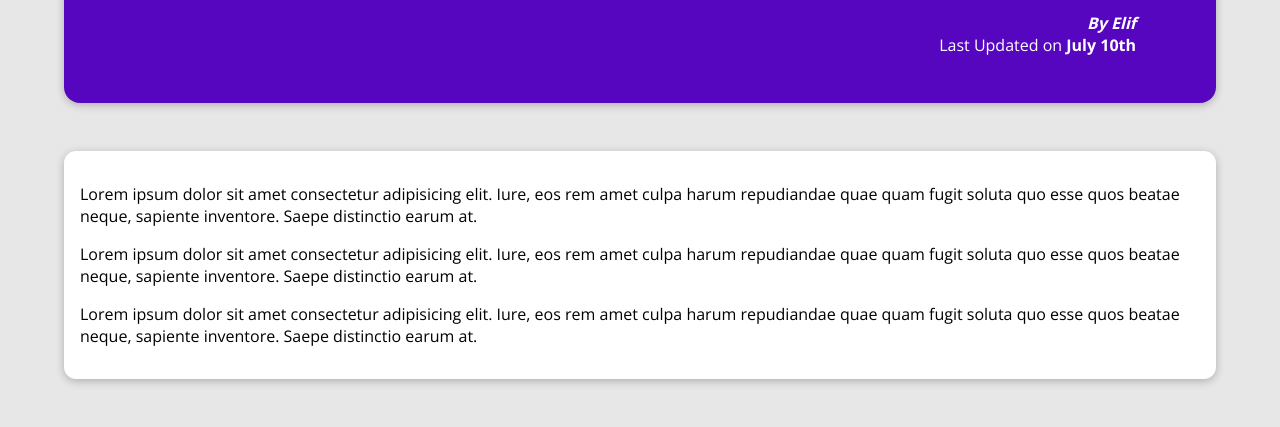
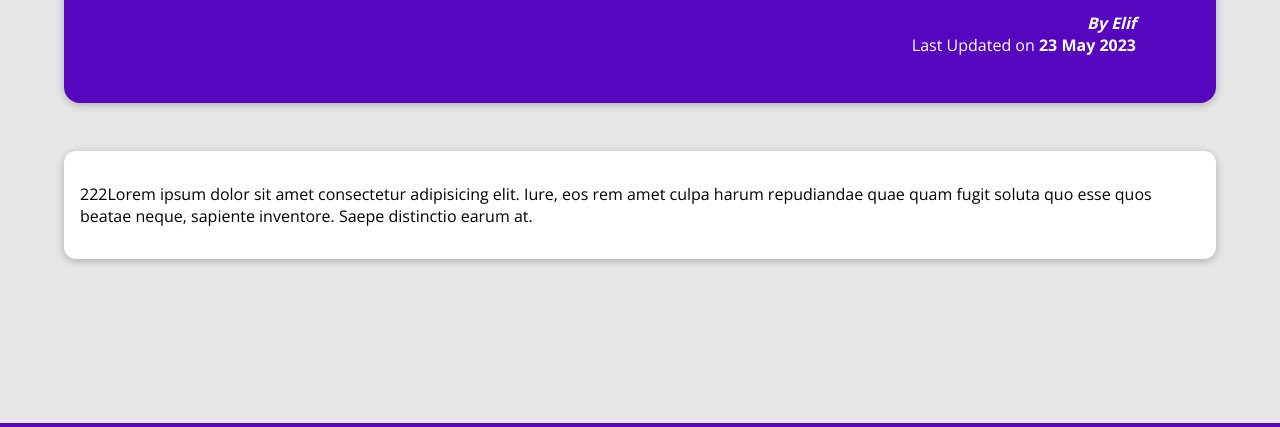
Before and after one commit to elifintizamoglu/bankcredit_page, a Django app: page /credits/car in a window 1280 px wide. Shown: the part 377-804 px from the top of the page. Run offline with Django 4.2, Linux system fonts and the light colour scheme.

Commit message:
Organizing views, template features and 404 page

```diff
--- a/credit/templates/credit/credit-detail.html
+++ b/credit/templates/credit/credit-detail.html
@@ -2,7 +2,7 @@
 {% load static %}
 
 {% block title %}
-This Credit Title
+{{credit.title}}
 {% endblock %}
 
 {% block css_files%}
@@ -11,24 +11,16 @@ This Credit Title
 
 {% block content%}
 <section id="summary">
-   <h2>Credit Title</h2>
+   <h2>{{credit.title}}</h2>
    <article>
-    <img src=" {% static "credit/images/birinci.png"%}" alt="Credit Title"/>
+    <img src=" {% static "credit/images/"|add:credit.image%}" alt="{{credit.title}}"/>
     <address> By Elif </address>
-    <div> Last Updated on <time> July 10th </time>
+    <div> Last Updated on <time> {{credit.date|date:"d M Y"}} </time>
     </div>
    </article>
 </section>
 
 <main>
-    <p>
-        Lorem ipsum dolor sit amet consectetur adipisicing elit. Iure, eos rem amet culpa harum repudiandae quae quam fugit soluta quo esse quos beatae neque, sapiente inventore. Saepe distinctio earum at.
-    </p>
-    <p>
-        Lorem ipsum dolor sit amet consectetur adipisicing elit. Iure, eos rem amet culpa harum repudiandae quae quam fugit soluta quo esse quos beatae neque, sapiente inventore. Saepe distinctio earum at.
-    </p>
-    <p>
-        Lorem ipsum dolor sit amet consectetur adipisicing elit. Iure, eos rem amet culpa harum repudiandae quae quam fugit soluta quo esse quos beatae neque, sapiente inventore. Saepe distinctio earum at.
-    </p>
+    {{credit.content|linebreaks}}
 </main>
 {% endblock %}
--- a/credit/templates/credit/index.html
+++ b/credit/templates/credit/index.html
@@ -24,7 +24,9 @@ Credit Page
     <h2>Latest Credits</h2>
 
     <ul>
-        {% include "credit/includes/credit.html" %}
+        {% for credit in credits %}
+            {% include "credit/includes/credit.html" %}
+        {% endfor %}
     </ul>
 </section>
 
--- a/credit/views.py
+++ b/credit/views.py
@@ -2,38 +2,44 @@ from django.shortcuts import render
 
 from datetime import date
 
-credits = [
+all_credits = [
     {
         "slug":"mortgage",
         "image":"birinci.png",
         "date":date(2023, 2, 23),
         "title": "Idunno",
         "excerpt": "What is happening!",
-        "content":"Lorem ipsum dolor sit amet consectetur adipisicing elit. Iure, eos rem amet culpa harum repudiandae quae quam fugit soluta quo esse quos beatae neque, sapiente inventore. Saepe distinctio earum at."
+        "content":"111Lorem ipsum dolor sit amet consectetur adipisicing elit. Iure, eos rem amet culpa harum repudiandae quae quam fugit soluta quo esse quos beatae neque, sapiente inventore. Saepe distinctio earum at."
     },
     {
-        "slug":"car loans",
-        "image":"birinci.png",
+        "slug":"car",
+        "image":"dorduncu.jpg",
         "date":date(2023, 5, 23),
         "title": "Idunno2",
         "excerpt": "What is happening!2",
-        "content":"Lorem ipsum dolor sit amet consectetur adipisicing elit. Iure, eos rem amet culpa harum repudiandae quae quam fugit soluta quo esse quos beatae neque, sapiente inventore. Saepe distinctio earum at."
+        "content":"222Lorem ipsum dolor sit amet consectetur adipisicing elit. Iure, eos rem amet culpa harum repudiandae quae quam fugit soluta quo esse quos beatae neque, sapiente inventore. Saepe distinctio earum at."
     },
     {
-        "slug":"business lines of credit",
-        "image":"birinci.png",
+        "slug":"business",
+        "image":"ucuncu.png",
         "date":date(2023, 8, 23),
         "title": "Idunno3",
         "excerpt": "What is happening!3",
-        "content":"Lorem ipsum dolor sit amet consectetur adipisicing elit. Iure, eos rem amet culpa harum repudiandae quae quam fugit soluta quo esse quos beatae neque, sapiente inventore. Saepe distinctio earum at."
+        "content":"333Lorem ipsum dolor sit amet consectetur adipisicing elit. Iure, eos rem amet culpa harum repudiandae quae quam fugit soluta quo esse quos beatae neque, sapiente inventore. Saepe distinctio earum at."
     }
 ]
 
+def get_date(credit):
+    return credit['date']
+
 def starting_page(request):
-    return render(request, "credit/index.html")
+    sorted_credits = sorted(all_credits, key=get_date)
+    latest_credits= sorted_credits[-3:]
+    return render(request, "credit/index.html", {"credits": latest_credits})
 
 def credits(request):
-    return render(request, "credit/all-credits.html")
+    return render(request, "credit/all-credits.html", {"all_credits":all_credits})
 
 def credit_detail(request,slug):
-    return render(request,"credit/credit-detail.html")
+    identified_credit= next(credit for credit in all_credits if credit['slug']== slug)
+    return render(request,"credit/credit-detail.html", {"credit":identified_credit})
```
Also changed, not shown: credit/templates/credit/all-credits.html (+4 -7 lines), credit/templates/credit/includes/credit.html (+4 -4 lines), templates/404.html (added, +9 -0 lines).
